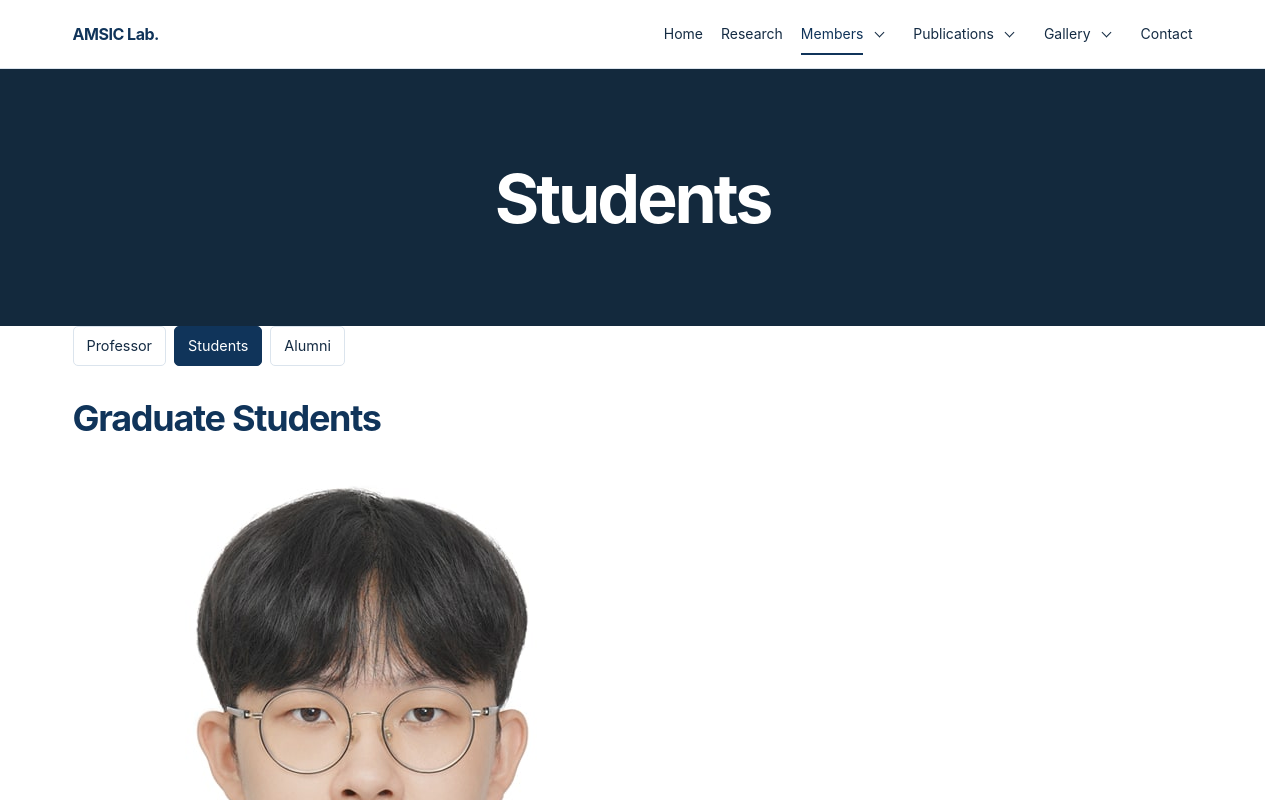
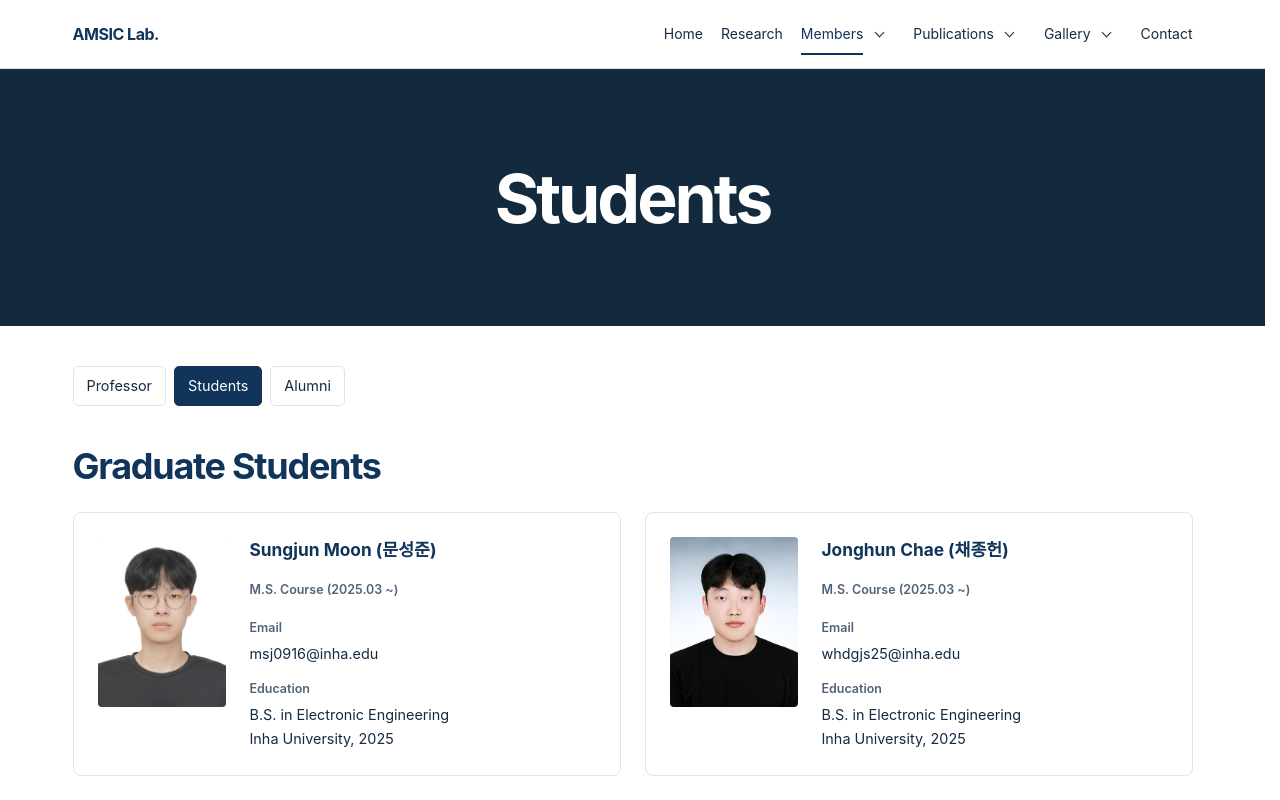
Before and after one commit to INHA-MSSL/mixedsignal-lab, a plain HTML site: page students.html in a window 1280 px wide. Shown: the top 800 px of the page. Drawn offline with Linux system fonts and the light colour scheme.

Commit message:
Update styles.css

```diff
--- a/styles.css
+++ b/styles.css
@@ -195,3 +195,43 @@ body { overflow-anchor: none; }
   .professor-awards li { grid-template-columns: 1fr; gap: 6px; }
   .professor-section { padding-block: 28px; }
 }
+
+
+/* Students 페이지: PC 한 줄에 두 명 / 사진 왼쪽, 정보 오른쪽 */
+.students-content { padding-block: 40px 72px; }
+
+/* 대학원생 / 학부연구생 목록 */
+.students-content .student-section { margin-top: 40px; }
+.students-content .student-section h2 { margin: 0 0 24px; color: var(--navy); }
+.students-content .student-grid { display: grid; grid-template-columns: repeat(2, minmax(0, 1fr)); gap: 24px; }
+
+/* 학생 카드 */
+.students-content .student-card { display: grid; grid-template-columns: 128px minmax(0, 1fr); align-items: start; gap: 24px; margin: 0; padding: 24px; border: 1px solid var(--line); border-radius: 8px; background: #fff; }
+
+/* 사진 */
+.students-content .student-photo { display: block; width: 100%; max-width: none; height: auto; aspect-ratio: 3 / 4; margin: 0; object-fit: contain; background: var(--tint); border-radius: 4px; }
+
+/* 이름과 학생 정보 */
+.students-content .student-info { min-width: 0; text-align: left; }
+.students-content .student-info h3 { margin: 0; color: var(--navy); font-size: 1.08rem; font-weight: 700; line-height: 1.5; }
+.students-content .student-info h3 span { display: inline-block; }
+
+/* Course / Email / Education */
+.students-content .student-details { display: grid; gap: 14px; margin: 18px 0 0; }
+.students-content .student-details dt { margin: 0 0 3px; color: var(--muted); font-size: 0.78rem; font-weight: 600; }
+.students-content .student-details dd { margin: 0; color: var(--ink); font-size: 0.9rem; line-height: 1.65; overflow-wrap: anywhere; }
+
+/* 이메일 링크 */
+.students-content .student-details a { color: inherit; text-decoration: none; }
+.students-content .student-details a:hover { text-decoration: underline; text-underline-offset: 3px; }
+
+/* 태블릿과 모바일: 한 줄에 한 명 */
+@media (max-width: 900px) {
+  .students-content .student-grid { grid-template-columns: minmax(0, 1fr); }
+}
+
+/* 작은 모바일: 사진 아래에 정보 배치 */
+@media (max-width: 480px) {
+  .students-content .student-card { grid-template-columns: minmax(0, 1fr); gap: 20px; padding: 22px; }
+  .students-content .student-photo { width: 128px; }
+}
```
